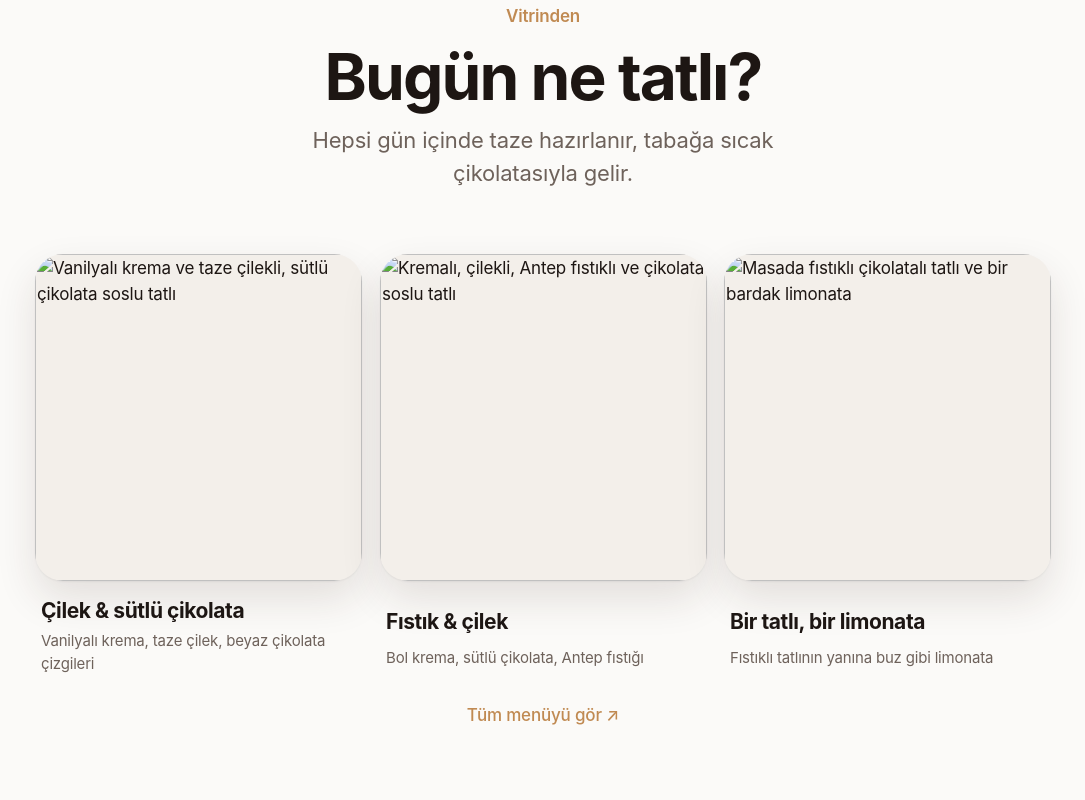
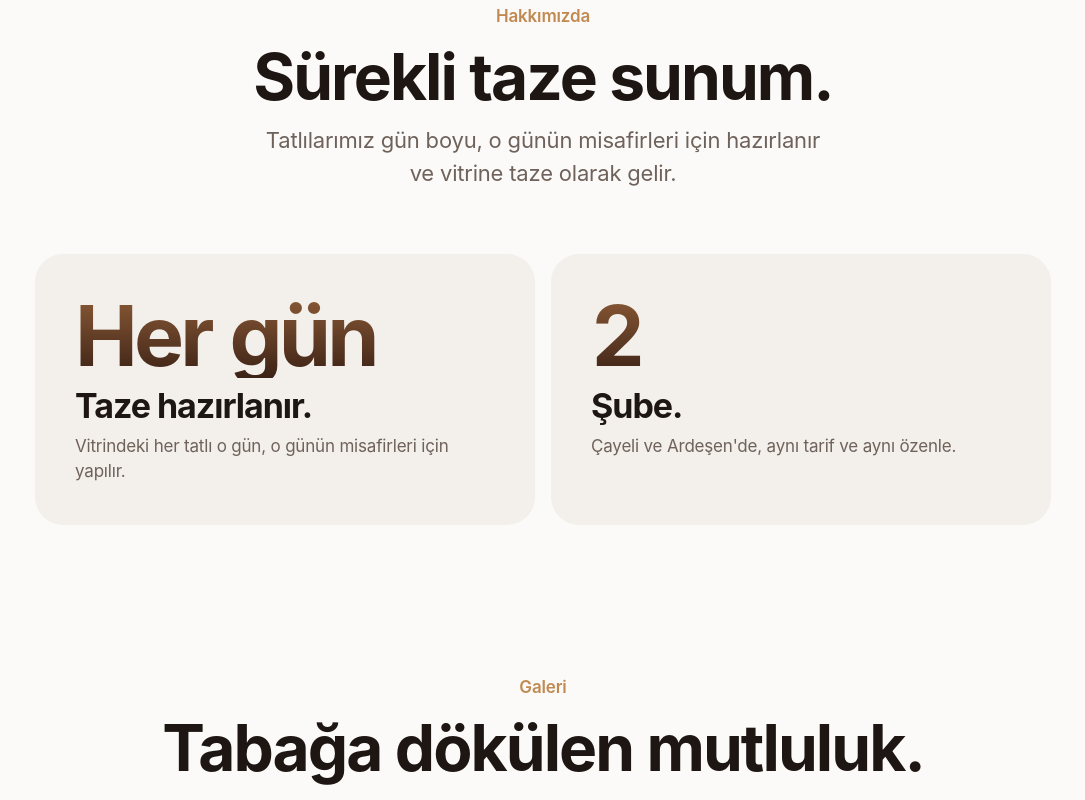
Before and after one commit to takunyaci/chocolate-lounge, a plain HTML site: page kaynak/sablon.html in a window 1280 px wide. Shown: the part 920-1720 px from the top of the page, without its empty margins (97-1182 px from the left). Drawn offline with Linux system fonts and the light colour scheme; files whose address does not match are found by name.

Commit message:
Vitrin bölümünü sayfadan da kaldır (önceki commit sadece görselleri silmişti)
Co-Authored-By: Claude Opus 5.5 <noreply@anthropic.com>
Claude-Session: https://claude.ai/code/session_01PKyqKUnwviQ4L2ADxFfVTN

```diff
--- a/kaynak/sablon.html
+++ b/kaynak/sablon.html
@@ -126,18 +126,6 @@ a { color: inherit; text-decoration: none; }
 .k li::before { content: ""; flex: none; width: 7px; height: 7px; border-radius: 50%; background: var(--altin); transform: translateY(-2px); }
 .k .filigran { position: absolute; right: -30px; bottom: -40px; width: 220px; height: 300px; color: rgba(255,255,255,.05); pointer-events: none; }
 
-/* Vitrin */
-.vitrin { display: grid; grid-template-columns: repeat(3, minmax(0, 1fr)); gap: 18px; }
-.vitrin-kart { margin: 0; display: grid; gap: 14px; min-width: 0; }
-.vitrin-foto { border-radius: 28px; overflow: hidden; aspect-ratio: 1 / 1; max-width: 100%; background: var(--karo); box-shadow: 0 1px 2px rgba(0,0,0,.05), 0 18px 40px rgba(60,34,22,.12); }
-.vitrin-foto img { width: 100%; height: 100%; object-fit: cover; display: block; transition: transform .8s cubic-bezier(.2,.8,.2,1); }
-.vitrin-kart:hover .vitrin-foto img { transform: scale(1.05); }
-.vitrin-kart figcaption { display: grid; gap: 4px; padding-inline: 6px; }
-.vitrin-kart b { font-size: 21px; letter-spacing: -.02em; }
-.vitrin-kart span { font-size: 15px; color: var(--metin-2); }
-.vitrin-alt { text-align: center; margin-top: 28px; font-size: 17px; }
-@media (max-width: 760px) { .vitrin { grid-template-columns: 1fr; gap: 26px; } .vitrin-foto { border-radius: 22px; } }
-@media (min-width: 761px) and (max-width: 980px) { .vitrin { grid-template-columns: repeat(2, minmax(0, 1fr)); } .vitrin-kart:last-child { grid-column: span 2; } .vitrin-kart:last-child .vitrin-foto { aspect-ratio: 2 / 1; } }
 
 /* Galeri */
 .serit-galeri { overflow: hidden; padding-block: 16px 56px; -webkit-mask-image: linear-gradient(90deg, transparent, #000 6%, #000 94%, transparent); mask-image: linear-gradient(90deg, transparent, #000 6%, #000 94%, transparent); }
@@ -269,7 +257,6 @@ footer .logo-svg { width: 150px; height: 88px; color: rgba(234,215,191,.8); }
       <svg class="logo-svg yazi" viewBox="174 401 796 186" role="img" aria-label="Chocolate Lounge &amp; Coffee"><use href="#logo" width="1190.55" height="841.89"/></svg>
     </a>
     <ul class="nav-linkler">
-      <li><a href="#vitrin">Vitrin</a></li>
       <li><a href="#hakkimizda">Hakkımızda</a></li>
       <li><a href="#vizyon">Vizyon &amp; Misyon</a></li>
       <li><a href="#subeler">Şubeler</a></li>
@@ -281,7 +268,6 @@ footer .logo-svg { width: 150px; height: 88px; color: rgba(234,215,191,.8); }
     </ul>
   </div>
   <div class="mobil-panel" id="mobil-panel" hidden>
-    <a href="#vitrin">Vitrin</a>
     <a href="#hakkimizda">Hakkımızda</a>
     <a href="#vizyon">Vizyon &amp; Misyon</a>
     <a href="#subeler">Şubeler</a>
@@ -312,22 +298,6 @@ footer .logo-svg { width: 150px; height: 88px; color: rgba(234,215,191,.8); }
 </header>
 
 <main>
-  <section class="bolum" id="vitrin">
-    <div class="wrap">
-      <div class="bolum-bas">
-        <div class="goz">Vitrinden</div>
-        <h2>Bugün ne tatlı?</h2>
-        <p>Hepsi gün içinde taze hazırlanır, tabağa sıcak çikolatasıyla gelir.</p>
-      </div>
-      <div class="vitrin">
-        <figure class="vitrin-kart belir"><div class="vitrin-foto"><img src="urunler/cilek-sutlu-800.jpg" width="800" height="800" loading="lazy" alt="Vanilyalı krema ve taze çilekli, sütlü çikolata soslu tatlı"></div><figcaption><b>Çilek &amp; sütlü çikolata</b><span>Vanilyalı krema, taze çilek, beyaz çikolata çizgileri</span></figcaption></figure>
-        <figure class="vitrin-kart belir"><div class="vitrin-foto"><img src="urunler/fistik-cilek-800.jpg" width="800" height="800" loading="lazy" alt="Kremalı, çilekli, Antep fıstıklı ve çikolata soslu tatlı"></div><figcaption><b>Fıstık &amp; çilek</b><span>Bol krema, sütlü çikolata, Antep fıstığı</span></figcaption></figure>
-        <figure class="vitrin-kart belir"><div class="vitrin-foto"><img src="urunler/tatli-limonata-800.jpg" width="800" height="800" loading="lazy" alt="Masada fıstıklı çikolatalı tatlı ve bir bardak limonata"></div><figcaption><b>Bir tatlı, bir limonata</b><span>Fıstıklı tatlının yanına buz gibi limonata</span></figcaption></figure>
-      </div>
-      <div class="vitrin-alt"><a class="ok-link" href="#" data-menu-link>Tüm menüyü gör ↗</a></div>
-    </div>
-  </section>
-
   <section class="bolum" id="hakkimizda">
     <div class="wrap">
       <div class="bolum-bas">
```
Also changed, not shown: public/index.html (+0 -30 lines).
